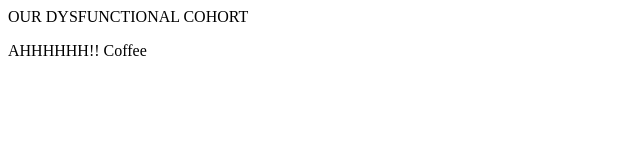
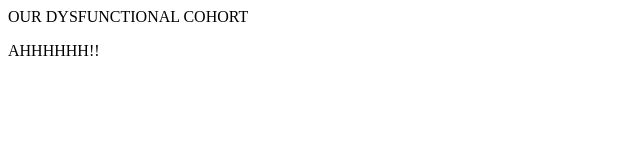
Before and after one commit to JeffSalinas/Git-Rebase-Test, a React app: page / in a window 1280 px wide. Shown: the top 160 px of the page, without its empty margins (0-640 px from the left). Built offline with nearby package versions, Linux system fonts and the light colour scheme; the HTML template or start-up script is replaced by a standard one.

Commit message:
removed coffee,
Co-authored-by: Julia <kimjulia313@gmail.com>

```diff
--- a/src/app.jsx
+++ b/src/app.jsx
@@ -8,7 +8,7 @@ class App extends Component {
     render() {
         return (
             <div>OUR DYSFUNCTIONAL COHORT
-                <p>AHHHHHH!! Coffee</p>
+                <p>AHHHHHH!!</p>
             </div>
         )
     }
```
